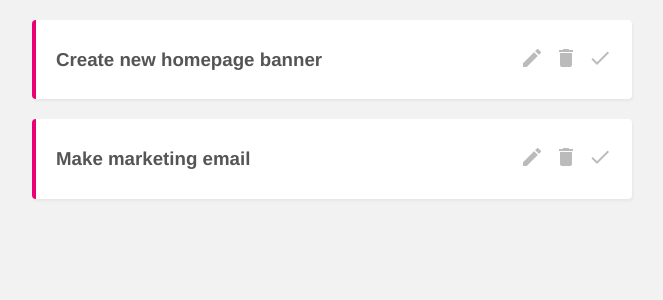
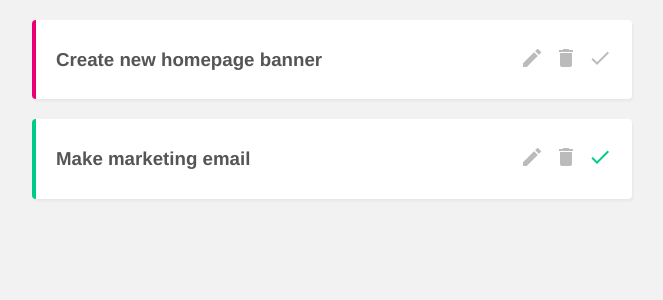
Before and after one commit to themis1986/simple_project_planner, a Vue app: page / in a window 1280 px wide. Shown: the top 300 px of the page, without its empty margins (308-971 px from the left). Built offline with nearby package versions, Linux system fonts and the light colour scheme; data requests are answered from the project's data file.

Commit message:
completing projects

```diff
--- a/src/components/SingleProject.vue
+++ b/src/components/SingleProject.vue
@@ -1,11 +1,11 @@
 <template>
-  <div class="project">
+  <div class="project" :class="{ complete: project.complete }">
     <div class="actions">
       <h3 @click="showDetails = !showDetails">{{ project.title }}</h3>
       <div class="icons">
         <span class="material-icons"> edit </span>
         <span @click="deleteProject" class="material-icons"> delete </span>
-        <span class="material-icons"> done </span>
+        <span @click="toggleComplete" class="material-icons tick"> done </span>
       </div>
     </div>
     <div class="details" v-if="showDetails">
@@ -27,6 +27,15 @@
     deleteProject() {
       fetch(this.uri, { method: "DELETE" })
         .then(() => this.$emit("delete", this.project.id))
+        .catch((err) => console.log(err));
+    },
+    toggleComplete() {
+      fetch(this.uri, {
+        method: "PATCH",
+        headers: { "Content-Type": "application/json" },
+        body: JSON.stringify({ complete: !this.project.complete }),
+      })
+        .then(() => this.$emit("complete", this.project.id))
         .catch((err) => console.log(err));
     },
   },
@@ -63,4 +72,12 @@
 .material-icons:hover {
   color: #777;
 }
+
+/* completed projects */
+.complete {
+  border-left: 4px solid #00ca89;
+}
+.project.complete .tick {
+  color: #00ca89;
+}
 </style>
--- a/src/views/Home.vue
+++ b/src/views/Home.vue
@@ -2,7 +2,11 @@
   <div class="home">
     <div class="" v-if="projects.length">
       <div class="" v-for="project in projects" :key="project.id">
-        <SingleProject :project="project" @delete="handleDelete($event)" />
+        <SingleProject
+          :project="project"
+          @delete="handleDelete($event)"
+          @complete="handleComplete($event)"
+        />
       </div>
     </div>
   </div>
@@ -24,6 +28,10 @@
     handleDelete(id) {
       this.projects = this.projects.filter((project) => project.id !== id);
     },
+    handleComplete(id) {
+      let p = this.projects.find((project) => project.id === id);
+      p.complete = !p.complete;
+    },
   },
   mounted() {
     fetch("http://localhost:3000/projects")
```
Also changed, not shown: data/db.json (line endings or trailing spaces).
